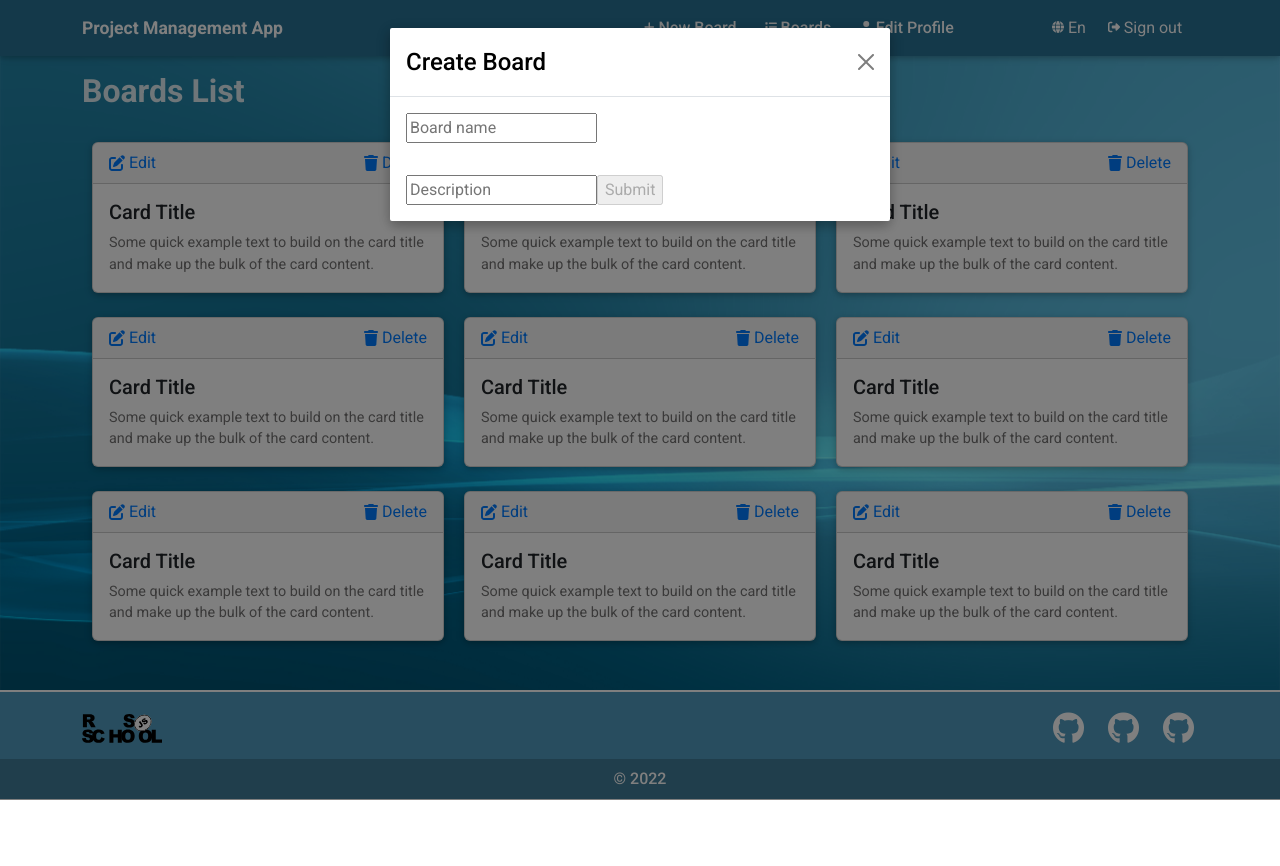
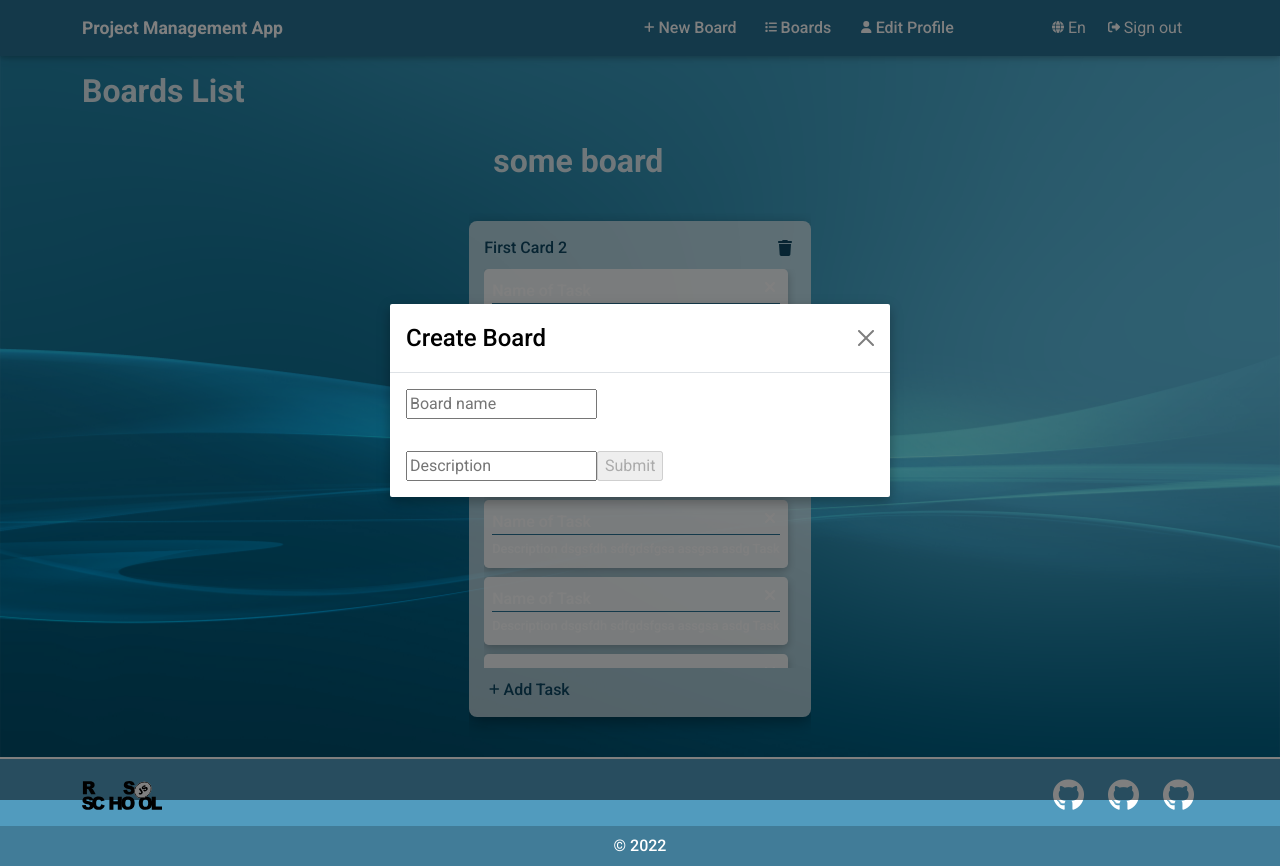
Before and after one commit to NewAnton/project-management-app, a React (Create React App) app in the folder project-management-app/: page /board-list in a window 1280 px wide. Both pictures are taken after a click on the button "New Board". Before the commit the page ends 800 px from the top, so only its background shows below. Built offline with nearby package versions, Linux system fonts and the light colour scheme.

Commit message:
feat: add modal close after submit

```diff
--- a/project-management-app/src/App.tsx
+++ b/project-management-app/src/App.tsx
@@ -5,7 +5,6 @@ import { Navigation } from './components/Navigation/Navigation';
 import { Main } from 'pages/Main/Main';
 import { BoardList } from 'pages/BoardList/BoardList';
 import { Board } from 'pages/Board/Board';
-import { NewBoard, NewBoardFormModal } from 'pages/NewBoard/NewBoard';
 import { Profile } from 'pages/Profile/Profile';
 import { Task } from 'components/Task/Task';
 import { ErrorPage404 } from 'pages/404ErrorPage/404ErrorPage';
@@ -24,7 +23,7 @@ export function App() {
           <Route path="/" element={<Main />} />
           <Route path="/board-list" element={<BoardList />} />
           {/* <button onClick={() => console.log(666)}>New Board</button> */}
-          <Route path="/board" element={<Board />} />
+          {/* <Route path="/board" element={<Board name={''} description={''} />} /> */}
           <Route path="/profile" element={<Profile />} />
           <Route path="/task" element={<Task />} />
           <Route path="*" element={<ErrorPage404 />} />
--- a/project-management-app/src/components/Card/Card.tsx
+++ b/project-management-app/src/components/Card/Card.tsx
@@ -7,6 +7,7 @@ import { Link } from 'react-router-dom';
 import { PrevTask } from 'components/PrevTask/PrevTask';
 
 import './Card.scss';
+import { FormValues } from 'components/NewBoard/NewBoard';
 
 export function Card() {
   return (
--- a/project-management-app/src/components/Navigation/Navigation.tsx
+++ b/project-management-app/src/components/Navigation/Navigation.tsx
@@ -12,7 +12,7 @@ import {
 } from '@fortawesome/free-solid-svg-icons';
 
 import './Navigation.scss';
-import { NewBoardFormModal } from 'pages/NewBoard/NewBoard';
+import { NewBoardFormModal } from 'components/NewBoard/NewBoard';
 
 export function Navigation() {
   const [navBarTheme, setnavBarTheme] = useState('header__navbar');
--- /dev/null
+++ b/project-management-app/src/components/NewBoard/NewBoard.tsx
@@ -0,0 +1,105 @@
+import React, { useState } from 'react';
+import Container from 'react-bootstrap/Container';
+import './NewBoard.scss';
+import { useForm } from 'react-hook-form';
+import { Modal } from 'react-bootstrap';
+import 'bootstrap/dist/css/bootstrap.min.css';
+import { FontAwesomeIcon } from '@fortawesome/react-fontawesome';
+import { faPlus } from '@fortawesome/free-solid-svg-icons';
+
+export type FormValues = {
+  name: string;
+  description: string;
+};
+
+export function NewBoardFormModal() {
+  const [show, setShow] = useState(false);
+  const handleShow = () => setShow(true);
+  const handleClose = () => setShow(false);
+
+  return (
+    <>
+      <button
+        style={{
+          background: 'none',
+          border: 'none',
+        }}
+        className="navbar__link"
+        onClick={() => handleShow()}
+      >
+        <FontAwesomeIcon className="element__star mr-1" icon={faPlus} size="xs" />
+        New Board
+      </button>
+
+      <Modal show={show} onHide={handleClose} centered id="add-board-form">
+        <Modal.Header closeButton>
+          <Modal.Title style={{ color: 'black' }}>Create Board</Modal.Title>
+        </Modal.Header>
+        <Modal.Body>
+          <NewBoardForm />
+        </Modal.Body>
+      </Modal>
+    </>
+  );
+
+  function NewBoardForm() {
+    const {
+      register,
+      handleSubmit,
+      reset,
+      formState: { errors, isValid },
+    } = useForm<FormValues>({ mode: 'onBlur' });
+    const onSubmit = (data: FormValues) => {
+      const newBoardsList: FormValues[] = [];
+      const boardsList = localStorage.getItem('boards');
+      if (boardsList) {
+        newBoardsList.push(...JSON.parse(boardsList));
+      }
+      newBoardsList.push(data);
+      localStorage.setItem('boards', JSON.stringify(newBoardsList));
+      reset();
+      handleClose();
+    };
+
+    //console.log(errors);
+
+    return (
+      <form onSubmit={handleSubmit(onSubmit)}>
+        <input
+          type="text"
+          placeholder="Board name"
+          {...register('name', {
+            required: 'This field is required',
+            maxLength: 66,
+            minLength: {
+              value: 2,
+              message: 'Min length is 2',
+            },
+          })}
+        />
+        <div style={{ height: '2rem', color: 'red' }}>
+          {errors?.name && <p>{errors?.name?.message}</p>}
+        </div>
+        <input
+          type="text"
+          placeholder="Description"
+          {...register('description', { required: false, maxLength: 66 })}
+        />
+        <input type="submit" disabled={!isValid} />
+      </form>
+    );
+  }
+}
+
+export function NewBoard() {
+  // return (
+  //   <>
+  //     <h2 className="board__title">New Board</h2>
+  //   </>
+  // );
+  return (
+    <Container>
+      <h2 className="main__title">New Board</h2>
+    </Container>
+  );
+}
--- a/project-management-app/src/components/NewBoardButton/NewBoardButton.tsx
+++ b/project-management-app/src/components/NewBoardButton/NewBoardButton.tsx
@@ -1,7 +1,7 @@
 import React from 'react';
 import { FontAwesomeIcon } from '@fortawesome/react-fontawesome';
 import { faPlus } from '@fortawesome/free-solid-svg-icons';
-import { NewBoardFormModal } from 'pages/NewBoard/NewBoard';
+import { NewBoardFormModal } from 'components/NewBoard/NewBoard';
 
 export function NewBoardButton() {
   return (
--- a/project-management-app/src/components/PrevBoard/PrevBoard.tsx
+++ b/project-management-app/src/components/PrevBoard/PrevBoard.tsx
@@ -9,7 +9,7 @@ import './PrevBoard.scss';
 //   getCurrentCard: () => void;
 // }
 
-export function PrevBoard() {
+export function PrevCard(props: { name: string; description: string }) {
   return (
     <Card bg="Light" text="dark" className="prevcard mb-4">
       <Card.Header className="d-flex justify-content-between">
@@ -23,11 +23,8 @@ export function PrevBoard() {
         </div>
       </Card.Header>
       <Card.Body>
-        <Card.Title> Card Title </Card.Title>
-        <Card.Text>
-          Some quick example text to build on the card title and make up the bulk of the card
-          content.
-        </Card.Text>
+        <Card.Title> {props.name} </Card.Title>
+        <Card.Text> {props.description} </Card.Text>
       </Card.Body>
     </Card>
   );
--- a/project-management-app/src/pages/Board/Board.tsx
+++ b/project-management-app/src/pages/Board/Board.tsx
@@ -4,18 +4,15 @@ import Container from 'react-bootstrap/Container';
 import { Card } from 'components/Card/Card';
 
 import './Board.scss';
+import { FormValues } from 'components/NewBoard/NewBoard';
 
-export function Board() {
+export function Board(board: FormValues) {
   return (
     <div className="board__wrapper container-fluid">
       <Container>
-        <h2 className="main__title">Board</h2>
+        <h2 className="main__title">{board.name}</h2>
       </Container>
-      <div className="board__container row flex-row flex-nowrap mt-4 pb-4 pt-2">
-        {Array.from({ length: 6 }).map((_, idx) => (
-          <Card key={idx} />
-        ))}
-      </div>
+      <div className="board__container row flex-row flex-nowrap mt-4 pb-4 pt-2">{<Card />}</div>
     </div>
   );
 }
--- a/project-management-app/src/pages/BoardList/BoardList.tsx
+++ b/project-management-app/src/pages/BoardList/BoardList.tsx
@@ -2,19 +2,23 @@ import React from 'react';
 import Container from 'react-bootstrap/Container';
 import Nav from 'react-bootstrap/Nav';
 import { Link } from 'react-router-dom';
-
-import { PrevBoard } from 'components/PrevBoard/PrevBoard';
-
 import './BoardList.scss';
+import { FormValues } from 'components/NewBoard/NewBoard';
+import { Board } from 'pages/Board/Board';
 
 export function BoardList() {
+  const boards: FormValues[] = JSON.parse(
+    localStorage.getItem('boards') ??
+      `[{ "name": "some board", "description": "some description" }]`
+  );
+
   return (
     <Container>
       <h2 className="main__title">Boards List</h2>
       <div className="board-list__container">
-        {Array.from({ length: 9 }).map((_, idx) => (
+        {boards.map((board: FormValues, idx: React.Key | null | undefined) => (
           <Nav.Link className="board-list__link" key={idx} as={Link} to="/board">
-            <PrevBoard />
+            <Board {...board} />
           </Nav.Link>
         ))}
       </div>
--- a/project-management-app/src/pages/NewBoard/NewBoard.tsx
+++ /dev/null
@@ -1,107 +0,0 @@
-import React, { useState } from 'react';
-import Container from 'react-bootstrap/Container';
-
-import './NewBoard.scss';
-
-import { FieldValues, useForm } from 'react-hook-form';
-import { Modal } from 'react-bootstrap';
-import 'bootstrap/dist/css/bootstrap.min.css';
-import { FontAwesomeIcon } from '@fortawesome/react-fontawesome';
-import { faPlus } from '@fortawesome/free-solid-svg-icons';
-
-type FormValues = {
-  boardName: string;
-  description: string;
-};
-
-const boards: FieldValues[] = [];
-
-export default function NewBoardForm() {
-  const {
-    register,
-    handleSubmit,
-    reset,
-    formState: { errors, isValid },
-  } = useForm<FormValues>({ mode: 'onBlur' });
-
-  const onSubmit = (data: FieldValues) => {
-    console.log(data);
-    boards.push(data);
-    localStorage.setItem('boards', JSON.stringify(boards));
-    reset();
-  };
-
-  //console.log(errors);
-
-  return (
-    <form onSubmit={handleSubmit(onSubmit)}>
-      <input
-        type="text"
-        placeholder="Board name"
-        {...register('boardName', {
-          required: 'This field is required',
-          maxLength: 66,
-          minLength: {
-            value: 2,
-            message: 'Min length is 2',
-          },
-        })}
-      />
-      <div style={{ height: '2rem', color: 'red' }}>
-        {errors?.boardName && <p>{errors?.boardName?.message}</p>}
-      </div>
-      <input
-        type="text"
-        placeholder="Description"
-        {...register('description', { required: false, maxLength: 66 })}
-      />
-
-      <input type="submit" disabled={!isValid} />
-    </form>
-  );
-}
-
-export function NewBoardFormModal() {
-  const [show, setShow] = useState(false);
-
-  const handleShow = () => setShow(true);
-  const handleClose = () => setShow(false);
-
-  return (
-    <>
-      <button
-        style={{
-          background: 'none',
-          border: 'none',
-        }}
-        className="navbar__link"
-        onClick={() => handleShow()}
-      >
-        <FontAwesomeIcon className="element__star mr-1" icon={faPlus} size="xs" />
-        New Board
-      </button>
-
-      <Modal show={show} onHide={handleClose}>
-        <Modal.Header closeButton>
-          <Modal.Title style={{ color: 'black' }}>Create Board</Modal.Title>
-        </Modal.Header>
-        <Modal.Body>
-          <NewBoardForm />
-        </Modal.Body>
-      </Modal>
-    </>
-  );
-}
-
-export function NewBoard() {
-  return (
-    <>
-      <h2 className="board__title">New Board</h2>
-    </>
-  );
-  return (
-    <Container>
-      <h2 className="main__title">New Board</h2>
-    </Container>
-  );
-}
```
Also changed, not shown: project-management-app/src/components/NewBoard/NewBoard.scss (added), 1 other file (tests, documents, lock files or other folders).
